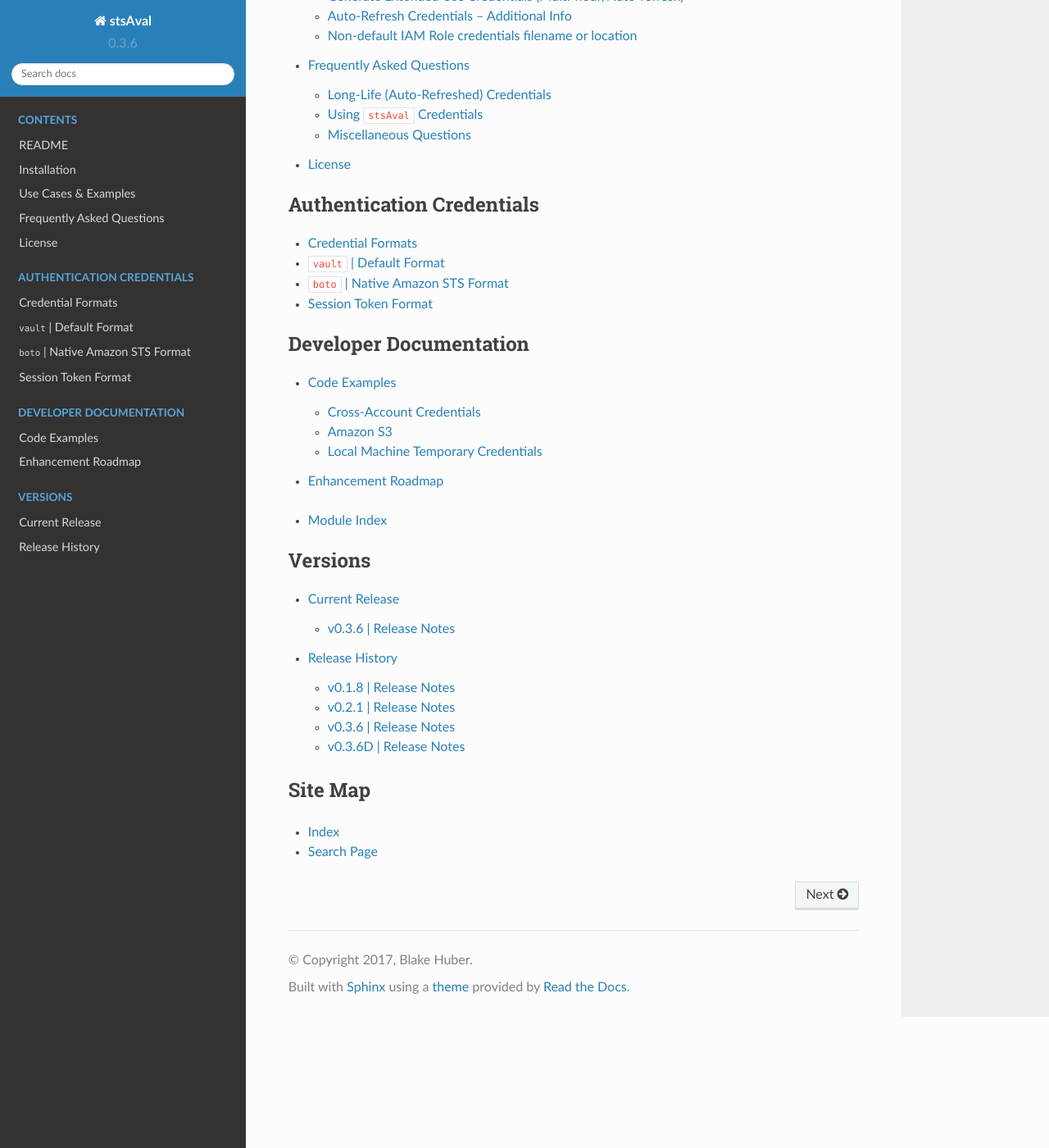
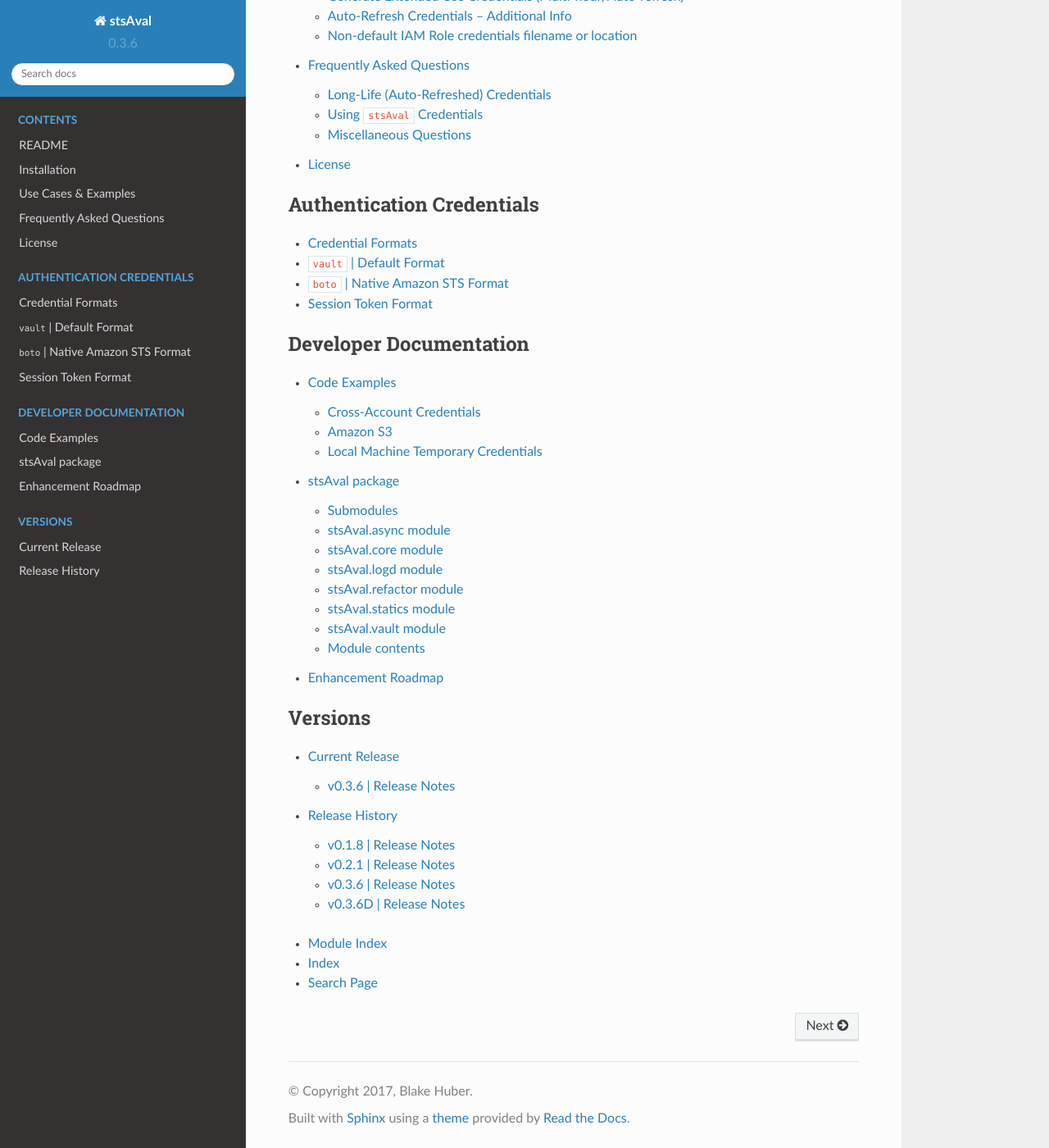
Before and after one commit to fstab50/stslib, a Sphinx documentation site: the page built from docs/index.rst, in a window 1280 px wide and 1400 px high, scrolled down 620 px. Shown: the whole window at 82% size. Built offline with Sphinx 7.4.7 and the Read the Docs theme 2.0.0, drawn with Linux system fonts in a browser that asks for light colours; pages that are not in the unit, such as notebooks, are missing from menus; some of the changed lines change nothing that is shown.

Commit message:
index.rst: updates for TOC entries for modules

```diff
--- a/docs/index.rst
+++ b/docs/index.rst
@@ -25,10 +25,8 @@
    :caption: Developer Documentation
 
    code_examples/toctree_code_examples
+   stsAval_modules
    roadmap
-
-* :ref:`modindex`
-
 
 .. toctree::
    :maxdepth: 2
@@ -37,8 +35,10 @@
    releases/toctree_releases
 
 
-Site Map
-^^^^^^^^
+.. toctree::
+  :maxdepth: 1
+  :caption: Site Map
 
+* :ref:`modindex`
 * :ref:`genindex`
 * :ref:`search`
```
